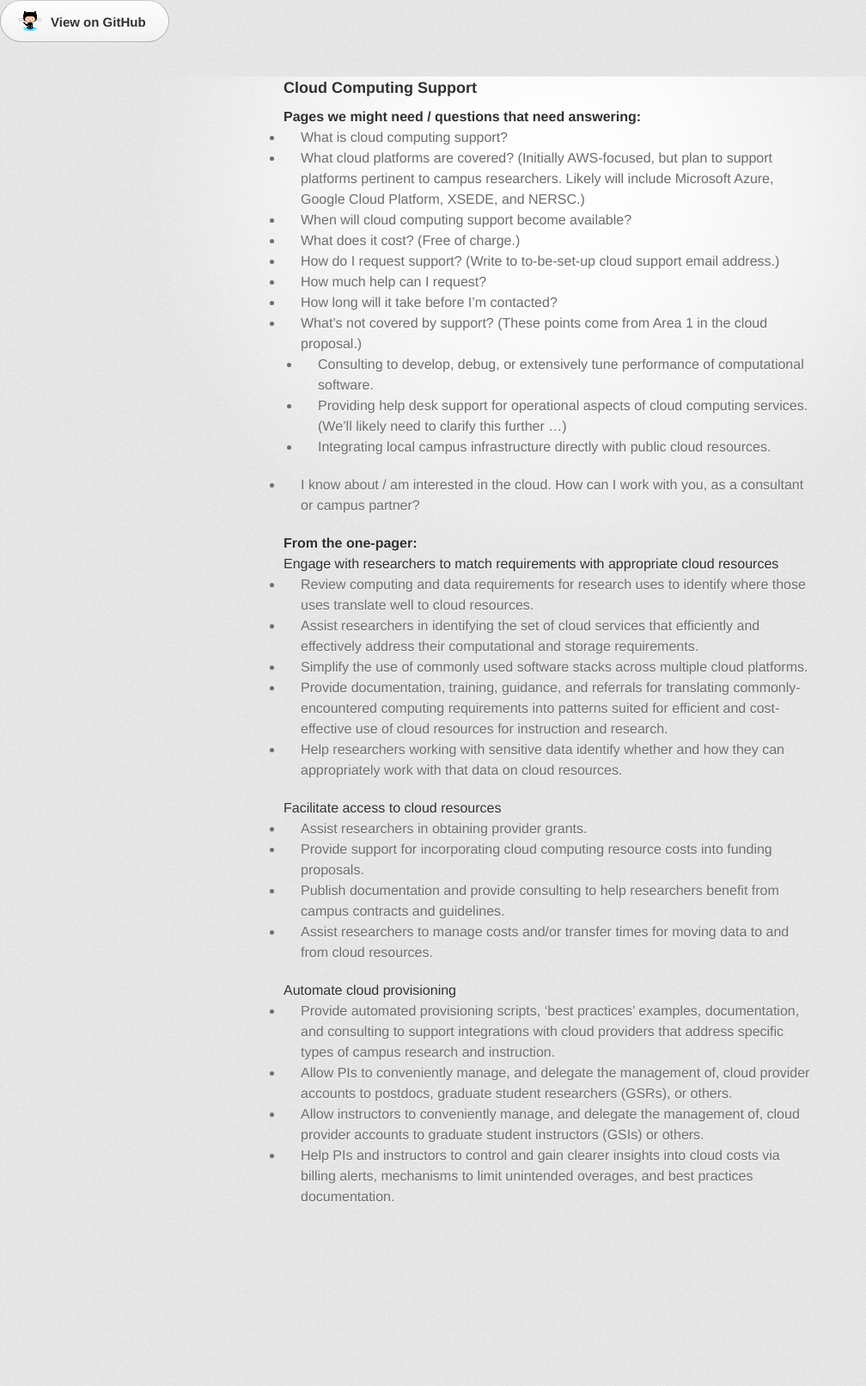
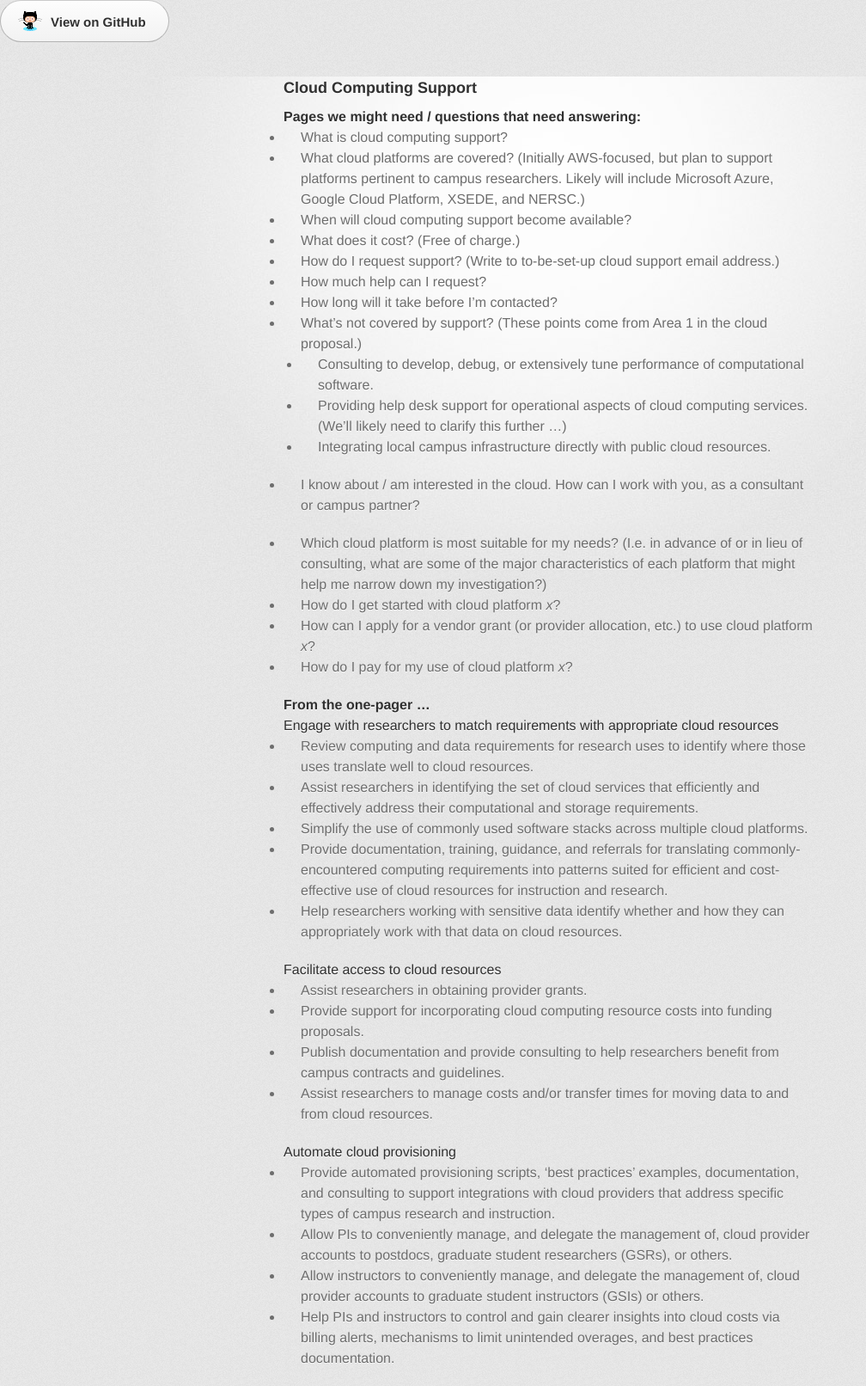
Before and after one commit to ucberkeley/brc-draft-documentation, a Jekyll site: the page built from cloud.md, in a window 1280 px wide. Shown: the whole page at 86% size, without its empty margins (0-1008 px from the left). Built offline with Jekyll 4.4.1, drawn with Linux system fonts in a browser that asks for light colours; before the commit the page ends 1424 px from its top, so only the background shows below that.

Commit message:
Add more bullet points.

```diff
--- a/cloud.md
+++ b/cloud.md
@@ -20,7 +20,12 @@ layout: default
   * Integrating local campus infrastructure directly with public cloud resources.
 * I know about / am interested in the cloud. How can I work with you, as a consultant or campus partner?
 
-#### From the one-pager:
+* Which cloud platform is most suitable for my needs? (I.e. in advance of or in lieu of consulting, what are some of the major characteristics of each platform that might help me narrow down my investigation?)
+* How do I get started with cloud platform _x_?
+* How can I apply for a vendor grant (or provider allocation, etc.) to use cloud platform _x_?
+* How do I pay for my use of cloud platform _x_?
+
+#### From the one-pager ...
 
 ##### Engage with researchers to match requirements with appropriate cloud resources
 
```
